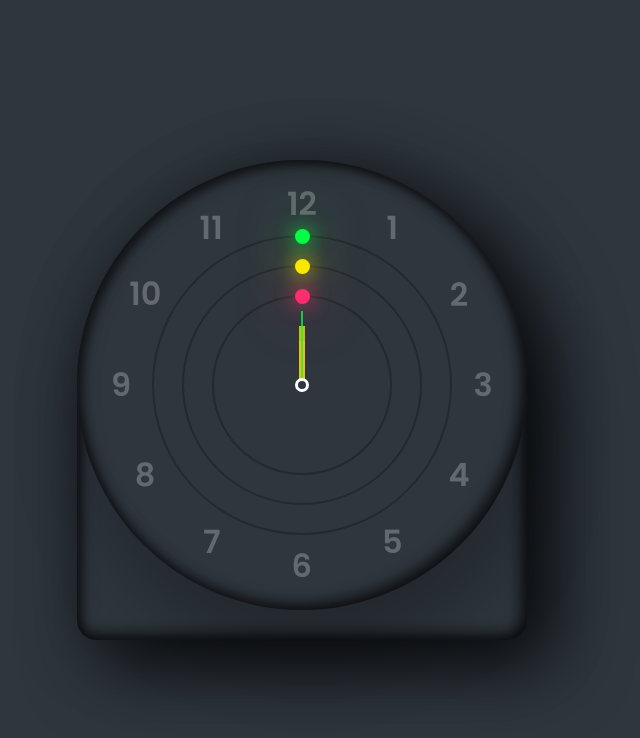
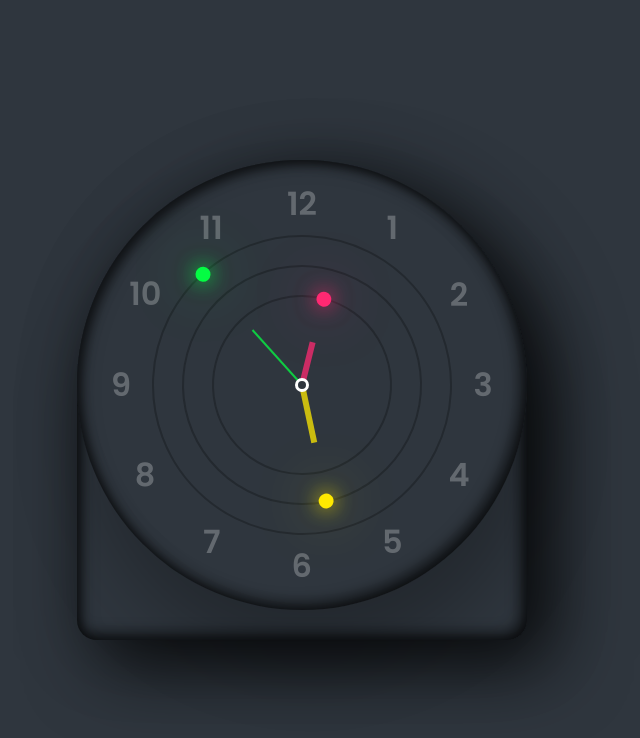
Before and after one commit to Irina-Ichim/Reloj-con-JavaScript, a plain HTML site: page index.html in a window 1280 px wide. Shown: the whole page, without its empty margins (338-978 px from the left). Drawn offline with Linux system fonts and the light colour scheme.

Commit message:
agregando fun setInterval y me funciona el secundario

```diff
--- a/index.html
+++ b/index.html
@@ -11,9 +11,9 @@
     <div class="container">
         <div class="clock">
 
-        <div class="circle" style="--clr:#04fc43;"><i></i></div>
-        <div class="circle circle2" style="--clr:#fee800;"><i></i></div>
-        <div class="circle circle3" style="--clr:#ff2972;"><i></i></div>
+        <div class="circle" id="sc" style="--clr:#04fc43;"><i></i></div>
+        <div class="circle circle2" id="mn" style="--clr:#fee800;"><i></i></div>
+        <div class="circle circle3" id ="hr" style="--clr:#ff2972;"><i></i></div>
 
 
             <span style="--i:1"><b>1</b></span>
--- a/main.js
+++ b/main.js
@@ -1 +1,16 @@
-console.log('irina')
+console.log('irina');
+let hr = document.querySelector('#hr');
+let mn = document.querySelector('#mn');
+let sc = document.querySelector('#sc');
+
+setInterval(() =>{
+    let day = new Date();
+let hh = day.getHours() * 30;
+let mm = day.getMinutes() * 6;
+let ss = day.getSeconds() * 6;
+
+hr.style.transform = `rotateZ(${hh+(mm/12)}deg)`;
+mn.style.transform = `rotateZ(${mm}deg)`;
+sc.style.transform = `rotateZ(${ss}deg)`;
+
+})
```
